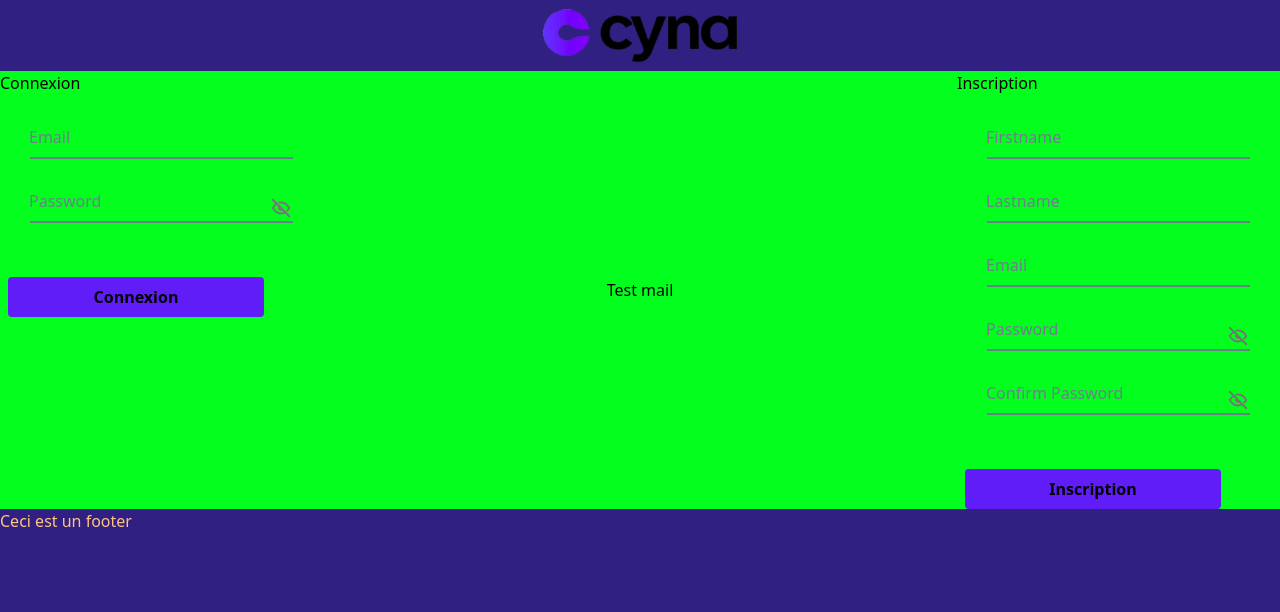
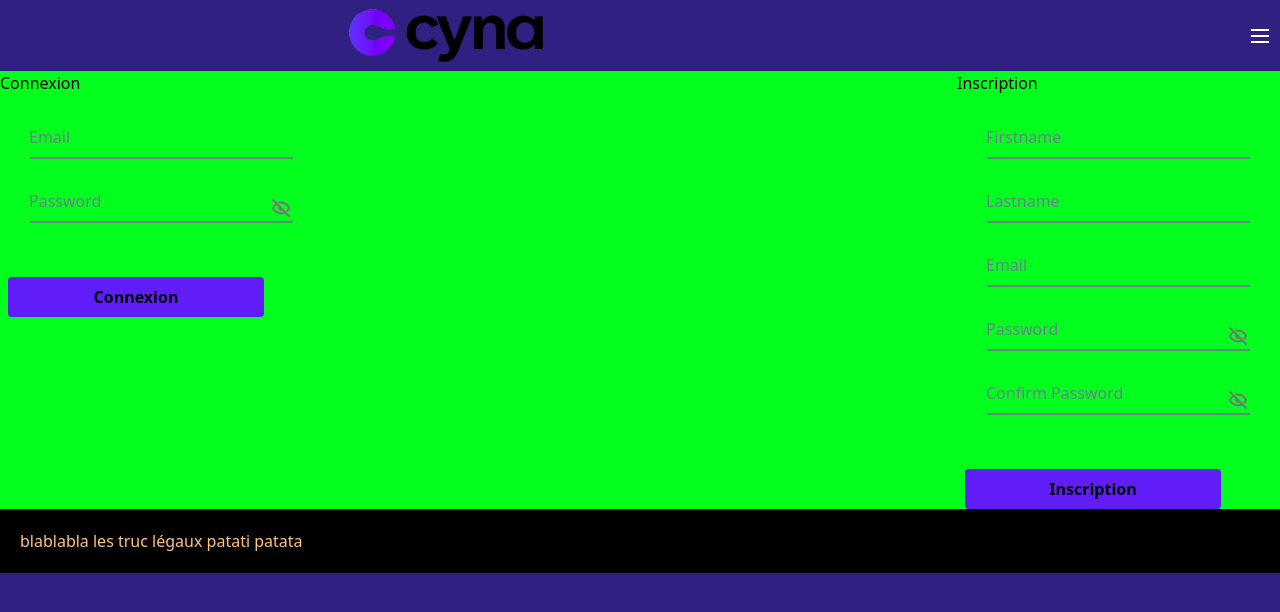
Before and after one commit to mtbvr/Projet-d-tude-b3, a Next.js app in the folder web_projet_b3/: page /pages/login in a window 1280 px wide. Shown: the top 612 px of the page. Built offline with nearby package versions, Linux system fonts and the light colour scheme; no server answers.

Commit message:
burger menu

```diff
--- a/web_projet_b3/src/app/pages/login/page.tsx
+++ b/web_projet_b3/src/app/pages/login/page.tsx
@@ -47,16 +47,6 @@ const connectUser = async (email: string, password: string) => {
         }
     }
 }
-
-async function sendEmail() {
-  try {
-    const response = await axios.post('/api/mail/send', {firstname:"matéo",email:"mateobouvier10@gmail.com",verificationToken:"test"});
-    console.log(response.data);
-  } catch (error) {
-    console.error('Error sending email:', error);
-  }
-}
-
 
 export default function Page() {
     const inputPasswordRef = useRef<HTMLInputElement>(null);
@@ -218,7 +208,6 @@ export default function Page() {
                     </button>
                 </form>
             </section>
-            <button onClick={sendEmail}>Test mail</button>
             <section>
                 <h2>Inscription</h2>
                 <form action="" onSubmit={handleSignin}>
--- a/web_projet_b3/src/components/Footer.jsx
+++ b/web_projet_b3/src/components/Footer.jsx
@@ -1,7 +1,7 @@
 const Footer = () => {
     return(
-        <footer>
-            <p className="text-custom-orange">Ceci est un footer</p>
+        <footer className="bg-black">
+            <p className="text-custom-orange p-[20px]">blablabla les truc légaux patati patata</p>
         </footer>
     )
 }
--- a/web_projet_b3/src/components/Header.jsx
+++ b/web_projet_b3/src/components/Header.jsx
@@ -1,12 +1,68 @@
 'use client'
 import Image from 'next/image'
+import { signOut, useSession } from 'next-auth/react';
+import { useState } from 'react';
 
 const Header = () => {
 
+    const { data: session } = useSession();
+    const [menuOpen, setMenuOpen] = useState(false);
+    const toggleMenu = () => setMenuOpen(!menuOpen);
 
     return (
-        <header className="flex items-center justify-center shadow-header bg-custom-blue">
-            <Image alt='Logo de Cyna' src='/images/logo-cyna-header.png' width={194} height={51} className='my-[9px]'/>
+        <header className="flex items-center justify-between shadow-header bg-custom-blue">
+            <a href="/" className='mx-auto'>
+                <Image alt='Logo de Cyna' src='/images/logo-cyna-header.png' width={194} height={51} className='my-[9px]'/>
+            </a>
+            <button
+                className="block p-2 text-white focus:outline-none ml-auto"
+                onClick={toggleMenu}
+                aria-label="Toggle menu"
+            >
+                <svg
+                xmlns="http://www.w3.org/2000/svg"
+                fill="none"
+                viewBox="0 0 24 24"
+                strokeWidth={2}
+                stroke="currentColor"
+                className="w-6 h-6"
+                >
+                <path
+                    strokeLinecap="round"
+                    strokeLinejoin="round"
+                    d="M3.75 6h16.5M3.75 12h16.5m-16.5 6h16.5"
+                />
+                </svg>
+            </button>
+
+            {menuOpen && (
+                <div className="absolute right-4 top-[70px] bg-white shadow-lg rounded-lg w-48 py-2 z-50">
+                {session ? (
+                    <><a
+                            href="/pages/account"
+                            className="block px-4 py-2 text-gray-800 hover:bg-gray-100"
+                        >
+                            Account
+                        </a>
+                        <button className="block px-4 py-2 text-gray-800 hover:bg-gray-100" onClick={() => signOut()}>Sign Out</button></>
+                ) : (
+                    <>
+                    <a
+                        href="/pages/login"
+                        className="block px-4 py-2 text-gray-800 hover:bg-gray-100"
+                    >
+                        Log In
+                    </a>
+                    <a
+                        href="/pages/login"
+                        className="block px-4 py-2 text-gray-800 hover:bg-gray-100"
+                    >
+                        Sign In
+                    </a>
+                    </>
+                )}
+                </div>
+            )}
         </header>
     )
 }
```
